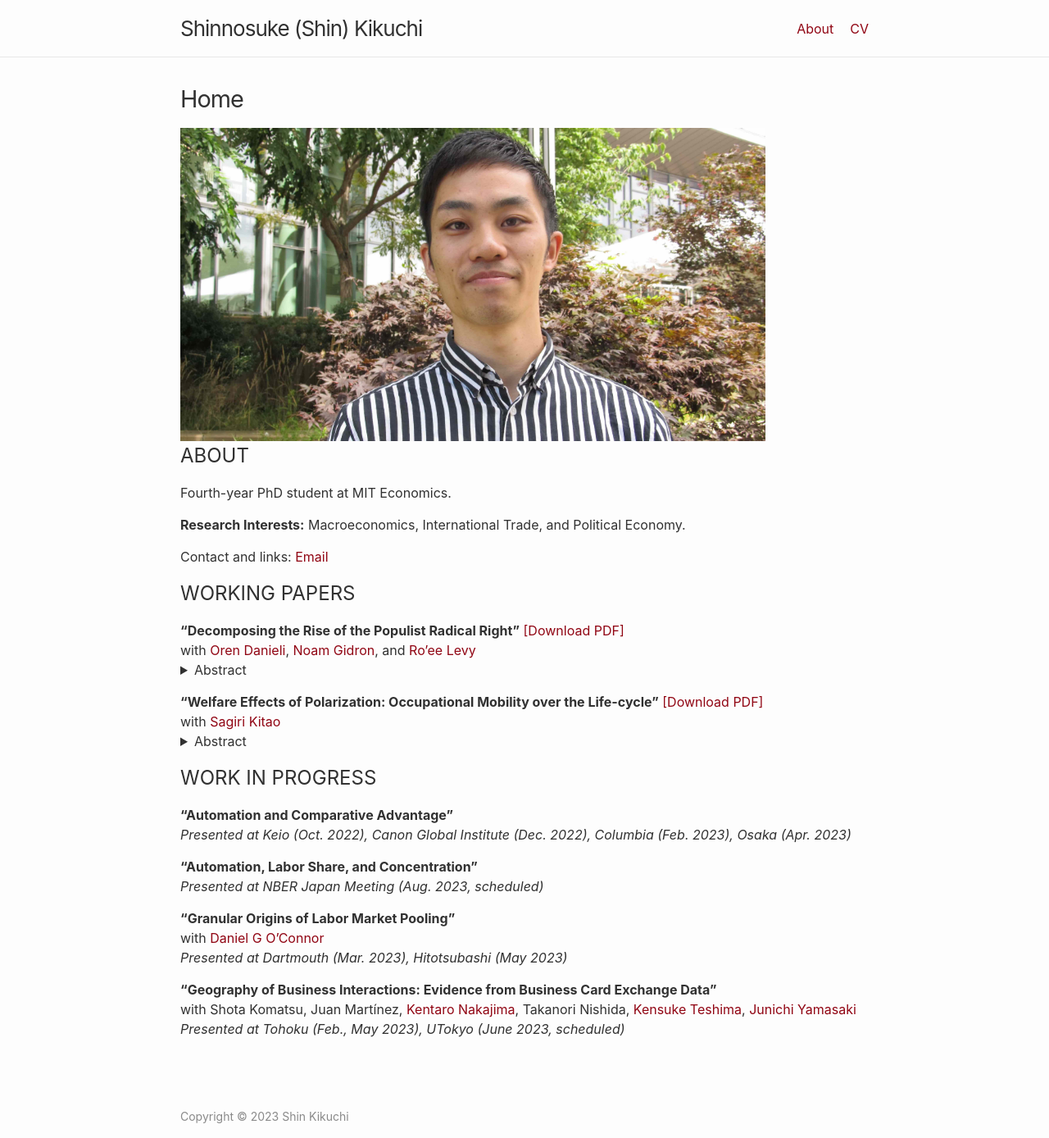
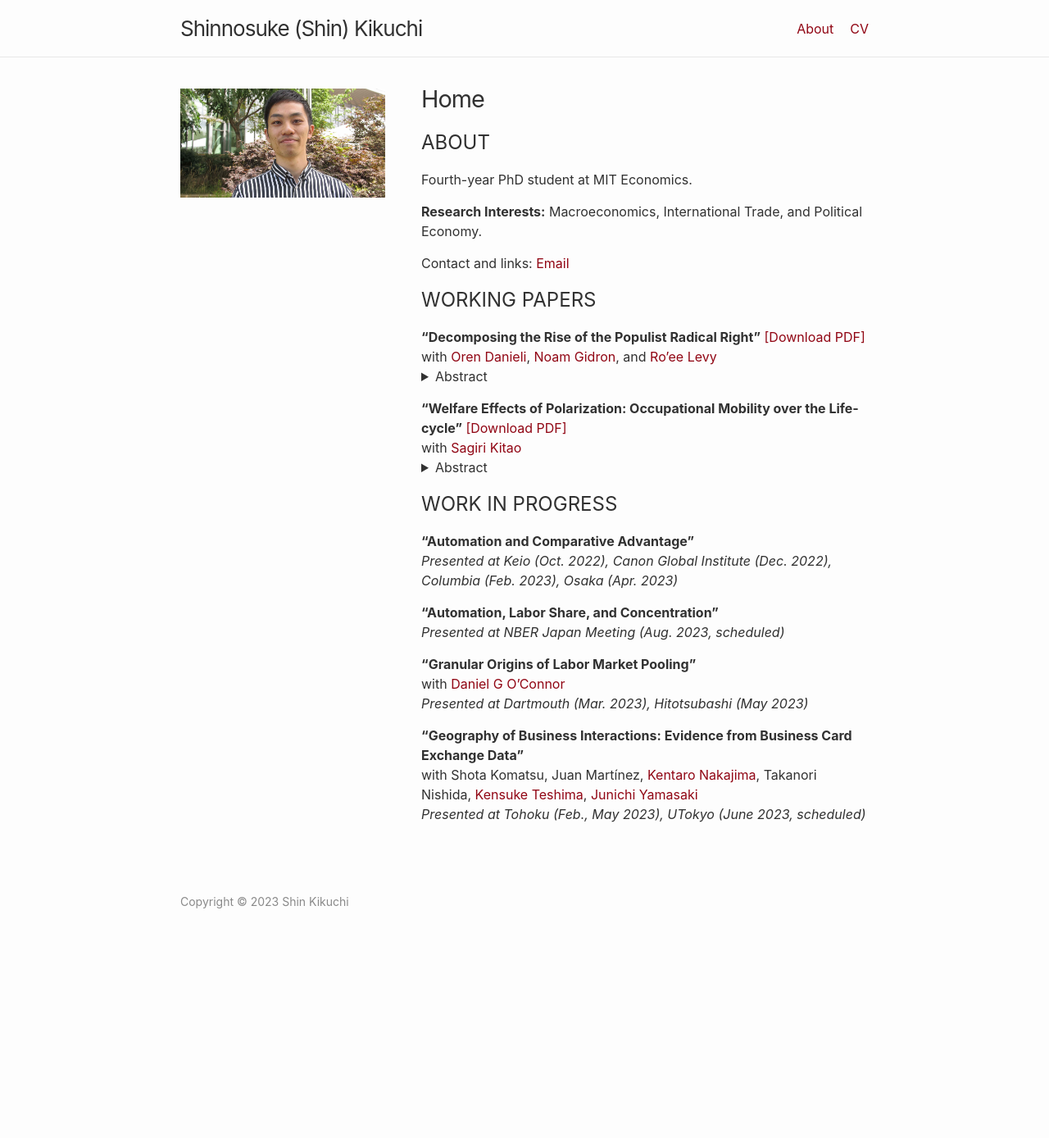
Before and after one commit to shinnkikuchi/shinnkikuchi.github.io, a Jekyll site: the page built from index.md, in a window 1280 px wide. Shown: the whole page at 82% size. Built offline with Jekyll 4.4.1, drawn with Linux system fonts in a browser that asks for light colours; after the commit the page ends 1126 px from its top, so only the background shows below that.

Commit message:
Revert "Update home.html"
This reverts commit 5184b865137f70eb6727aacf0d7a69fce6f98f97.

```diff
--- a/_layouts/home.html
+++ b/_layouts/home.html
@@ -3,12 +3,17 @@ layout: default
 ---
 
 <div class="home">
-{%- if page.title -%}
-<h1 class="page-heading">{{ page.title }}</h1>
-{%- endif -%}
-<img src="/files/headshot.jpg" alt="Shin Kikuchi" style="max-width: 85%"/>
-{{ content }}
 
+  <div class="columnleft">
+    <img src="/files/headshot.jpg" alt="Shin Kikuchi" style="max-width: 85%"/>
+  </div>
+  <div class="columnright">
+    {%- if page.title -%}
+    <h1 class="page-heading">{{ page.title }}</h1>
+    {%- endif -%}
+
+    {{ content }}
+  </div>
 
 
 
```
